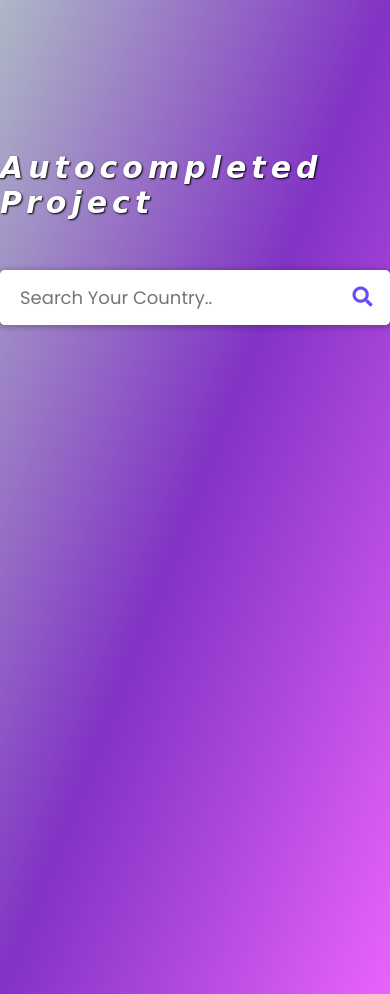
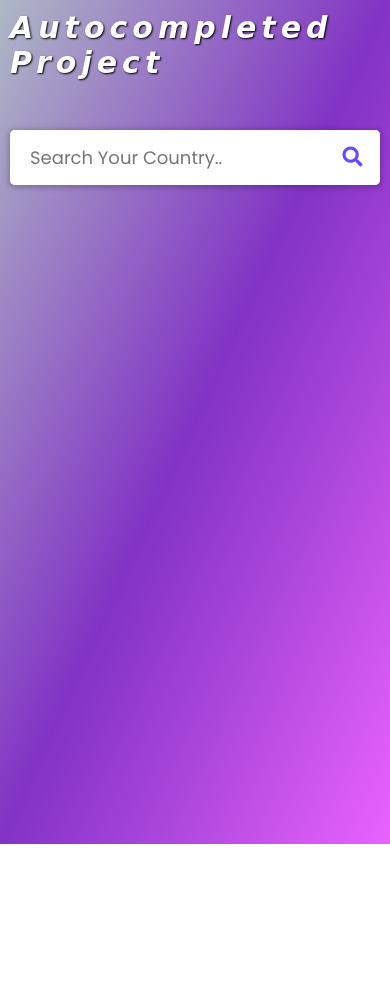
Before and after one commit to Rohit-web-dev/Autocompleted-JS---JSON, a plain HTML site: page index.html in a window 390 px wide. After the commit the page ends 844 px from the top, so only its background shows below. Drawn offline with Linux system fonts and the light colour scheme.

Commit message:
Update style.css

```diff
--- a/css/style.css
+++ b/css/style.css
@@ -99,3 +99,14 @@ h1 {
   color: #644bff;
   cursor: pointer;
 }
+@media(max-width:500px){
+  body{
+    padding: 10px;
+  }
+  .wrapper {
+    margin: 0px auto;
+}
+  h1 {
+    font-size: 30px;
+  }
+}
```
